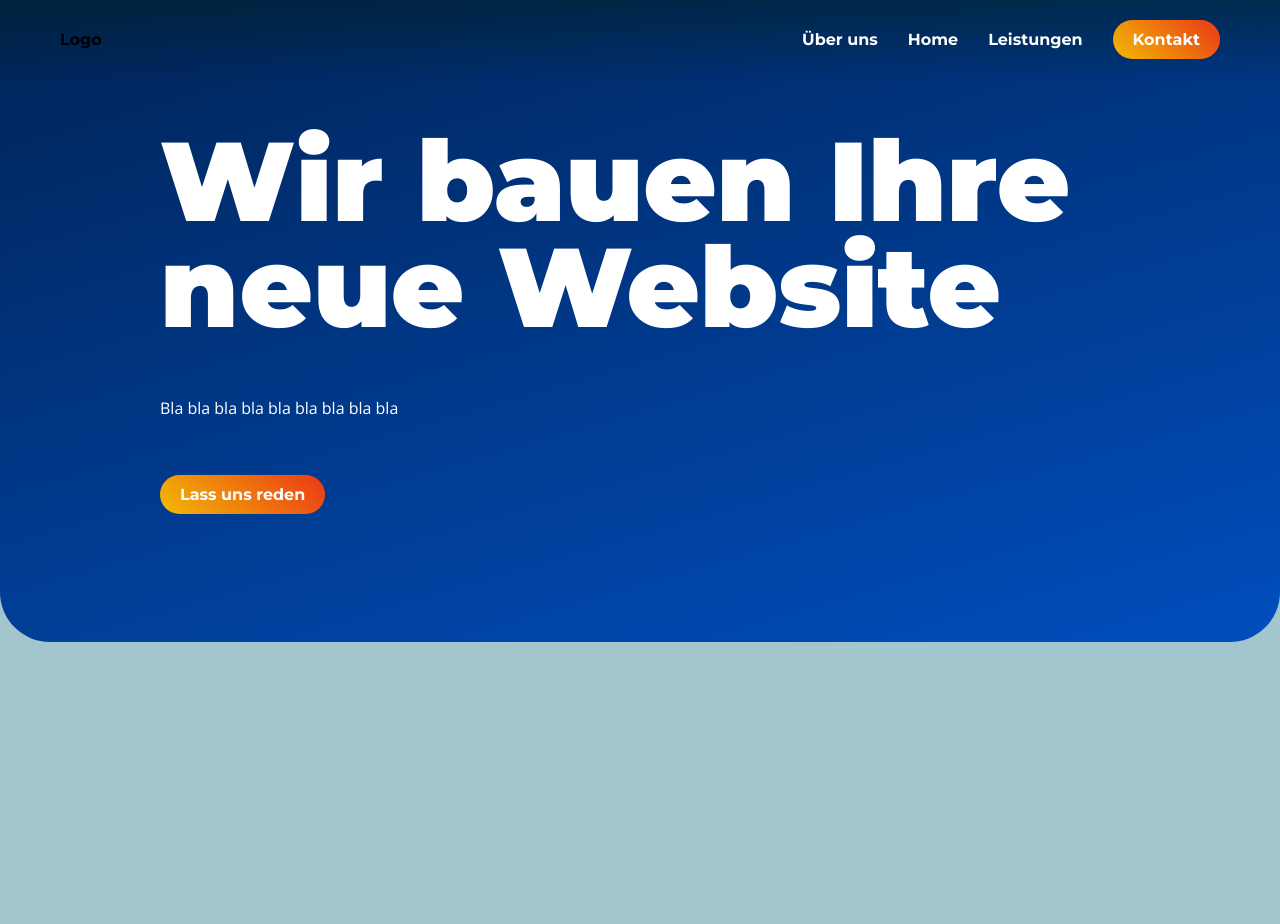
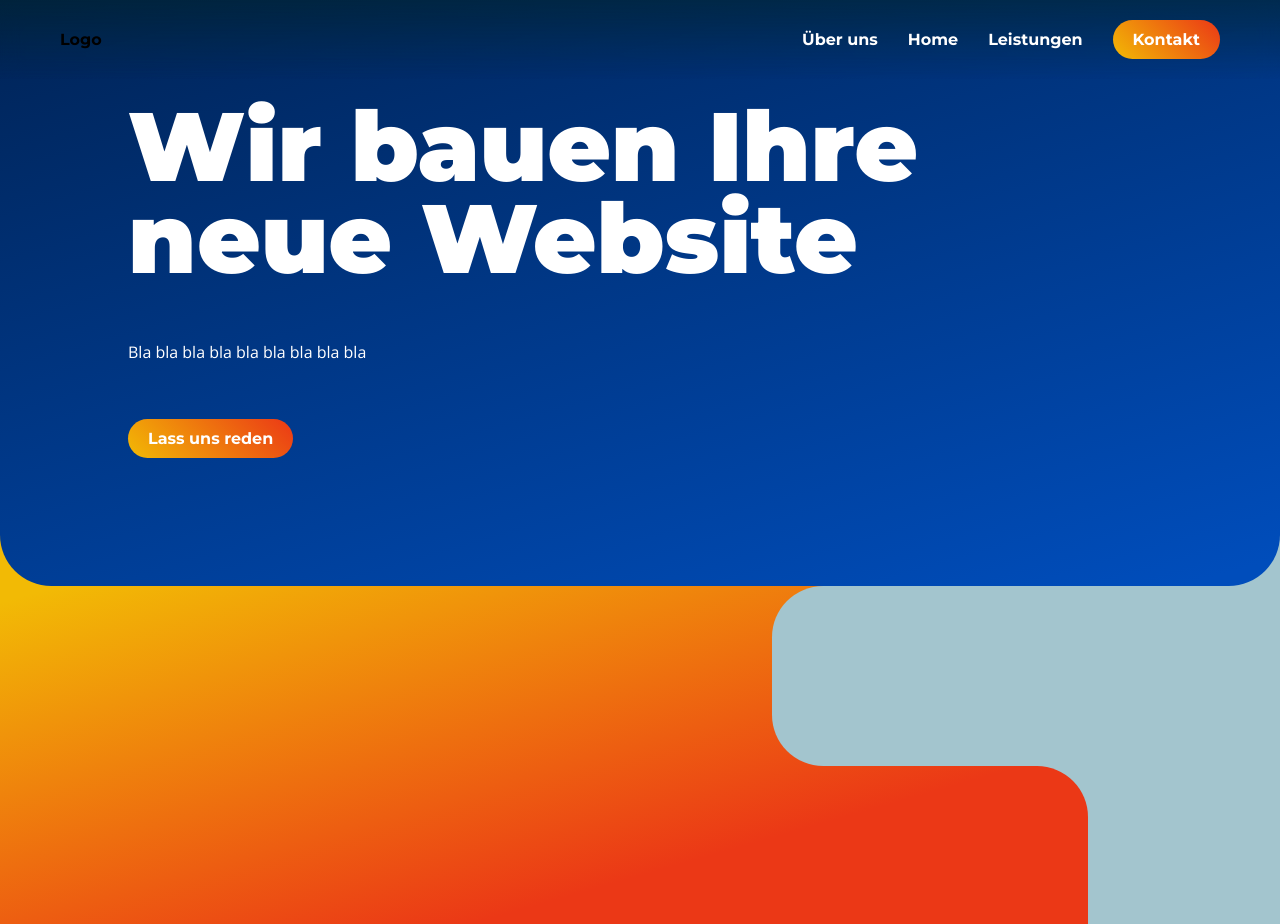
Before and after one commit to Elschabanou/webDesignAgencywithKev, an Angular app: page / in a window 1280 px wide. Shown: the top 924 px of the page. Before the commit the page ends 800 px from the top, so only its background shows below. Built offline with nearby package versions, Linux system fonts and the light colour scheme.

Commit message:
Lets talk section outlay

```diff
--- a/src/app/components/landing-page/landing-page.component.html
+++ b/src/app/components/landing-page/landing-page.component.html
@@ -10,13 +10,19 @@
 <app-header></app-header>
 
 
-<div class="hero-section">
+<section class="hero-section">
   <h1>Wir bauen Ihre neue Website</h1>
   <p>Bla bla bla bla bla bla bla bla bla </p>
   <app-main-button>
     Lass uns reden
   </app-main-button>
-</div>
+</section>
+<section class="lets-talk-section">
+  <div id="lets-talk-section-overlay"></div>
+  <div id="lets-talk-section-round-border">
+    <div></div>
+  </div>
+</section>
 
 
 
--- a/src/app/components/landing-page/landing-page.component.scss
+++ b/src/app/components/landing-page/landing-page.component.scss
@@ -4,27 +4,66 @@
 .hero-section{
   background: linear-gradient(164deg, $deep-blue 0%, #004DBB 97.07%);
   color: $soft-white;
-    padding: 10% 160px;
-    border-radius:  0 0 50px 50px ; //later with responsive measures instead of px
+  border-radius:  0 0 max(28px, 4vw) max(28px, 4vw); //later with responsive measures instead of px
   display: flex;
   gap: 40px;
   flex-direction: column;
+  padding: 100px 10vw 10%;
+  margin-bottom: -60px;
 }
 
-h1 {
-    font-family: "Montserrat";
-    font-weight: 900;
-    font-size: 7rem;
-    margin: 0px;
-    line-height: 95%;
+.lets-talk-section {
+  min-height: 450px;
+  background: linear-gradient(164deg, $warm-yellow 10%, $vibrant-red 70%);
+  border-radius: 0 0 max(28px, 4vw) 0;
+  width: 85%;
+  margin-bottom: 100px;
+  z-index: -1;
+  position: relative;
+
+  #lets-talk-section-overlay {
+    background-color: $light-blue;
+    position: absolute;
+    top: 0;
+    right: -10px;
+    width: 30%;
+    height: 40%;
+    border-radius: max(28px, 4vw) 0 0 max(28px, 4vw);
+    margin-top: 60px;
   }
 
+  #lets-talk-section-round-border {
+    width: max(28px, 4vw);
+    height: 100px;
+    position: absolute;
+    right: 0;
+    top: calc(40% + 60px);
+    background-color: $light-blue;
 
-// Responsive
+    div {
+      width: 100%;
+      height: 100%;
+      border-radius: 0 max(28px, 4vw) 0 0;
+      background-color: $vibrant-red;
+    }
 
-@media (max-width: 768px) {
+  }
 
-    h1{
-        font-size: 5rem;
 }
+
+@media only screen and (max-width: 700px) {
+
+  #lets-talk-section-round-border {
+    display: none;
   }
+
+  #lets-talk-section-overlay {
+    display: none;
+  }
+
+  .lets-talk-section {
+    width: 100%;
+    border-radius: 0;
+  }
+
+}
--- a/src/app/main-button/main-button.component.scss
+++ b/src/app/main-button/main-button.component.scss
@@ -13,8 +13,9 @@
     text-decoration: none;
     font-family: "Montserrat";
     font-weight: 600;
+  transition: all .4s;
 }
 
 .custom-button:hover {
-    background: linear-gradient(45deg, $vibrant-red 0%, $warm-yellow 100%); // still needs some animation
+    background: linear-gradient(225deg, $vibrant-red 0%, $vibrant-red 100%); // still needs some animation
 }
--- a/src/styles.scss
+++ b/src/styles.scss
@@ -21,6 +21,14 @@ body{
     padding-right: 80px;
 }
 
+
+h1 {
+  font-size: calc(46px + 4vw);
+  font-family: "Montserrat";
+  font-weight: 900;
+  margin: 0px;
+  line-height: 95%;
+}
 
 
 @font-face {
```
Lines whose indentation alone changed are shown as unchanged.
